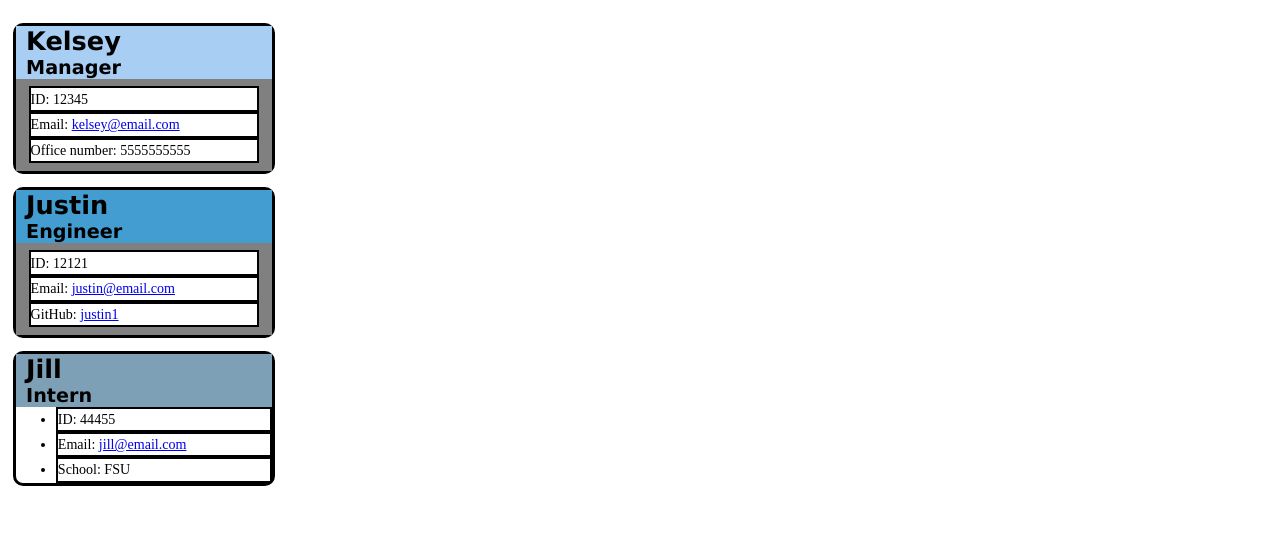
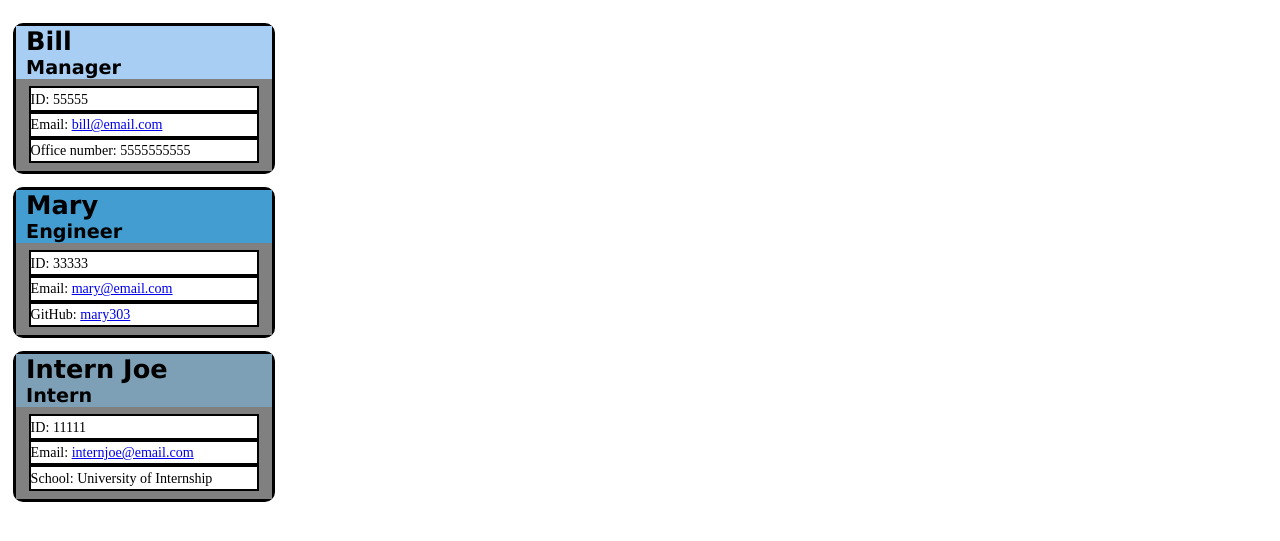
Before and after one commit to SeveBa/team-profile-generator, a website: page output/team.html in a window 1280 px wide. Shown: the part 99-640 px from the top of the page. Drawn offline with Linux system fonts and the light colour scheme.

Commit message:
add README

```diff
--- a/output/team.html
+++ b/output/team.html
@@ -11,26 +11,18 @@
 
 </head>
 <body>
-    <div class="container-fluid">
-        <div class="row">
-            <div class="col-12 jumbotron mb-3 team-heading">
-                <h1 class="main-title">My Team</h1>
-            </div>
-        </div>
-    </div>
-    <div class="container">
-        <div class="row">
-            <div class="team-area col-12 d-flex justify-content-center">
+    <h1 class="main-title">My Team</h1>
+    <div>
 
         <div class= "card">
         <div class= "manager">
-            <h2 class="employee-name">Kelsey</h2>
+            <h2 class="employee-name">Bill</h2>
             <h3 class="employee-role"> Manager</h3>
         </div>
         <div class="info">
             <ul class="info-list">
-                <li class="info-item">ID: 12345</li>
-                <li class="info-item">Email: <a href="mailto:kelsey@email.com">kelsey@email.com</a></li>
+                <li class="info-item">ID: 55555</li>
+                <li class="info-item">Email: <a href="mailto:bill@email.com">bill@email.com</a></li>
                 <li class="info-item">Office number: 5555555555</li>
             </ul>
         </div>
@@ -38,34 +30,33 @@
 
         <div class= "card">
     <div class= "engineer">
-        <h2 class= "employee-name">Justin</h2>
+        <h2 class= "employee-name">Mary</h2>
         <h3 class= "employee-role"><i class="fas fa-glasses mr-2"></i>Engineer</h3>
     </div>
     <div class="info">
         <ul class="info-list">
-            <li class="info-item">ID: 12121</li>
-            <li class="info-item">Email: <a href="mailto:justin@email.com">justin@email.com</a></li>
-            <li class="info-item">GitHub: <a href="https://github.com/justin1" target="_blank" rel="noopener noreferrer">justin1</a></li>
+            <li class="info-item">ID: 33333</li>
+            <li class="info-item">Email: <a href="mailto:mary@email.com">mary@email.com</a></li>
+            <li class="info-item">GitHub: <a href="https://github.com/mary303" target="_blank" rel="noopener noreferrer">mary303</a></li>
         </ul>
     </div>
 </div>
 
         <div class="card">
     <div class="intern">
-        <h2 class="employee-name">Jill</h2>
+        <h2 class="employee-name">Intern Joe</h2>
         <h3 class="employee-role"><i class="fas fa-user-graduate mr-2"></i>Intern</h3>
     </div>
-    <div class="card-body">
-        <ul class="list-group">
-            <li class="info-item">ID: 44455</li>
-            <li class="info-item">Email: <a href="mailto:jill@email.com">jill@email.com</a></li>
-            <li class="info-item">School: FSU</li>
+    <div class="info">
+        <ul class="info-list">
+            <li class="info-item">ID: 11111</li>
+            <li class="info-item">Email: <a href="mailto:internjoe@email.com">internjoe@email.com</a></li>
+            <li class="info-item">School: University of Internship</li>
         </ul>
     </div>
 </div>
 
-            </div>
-        </div>
     </div>
+
 </body>
 </html>
```
Also changed, not shown: README.md.
